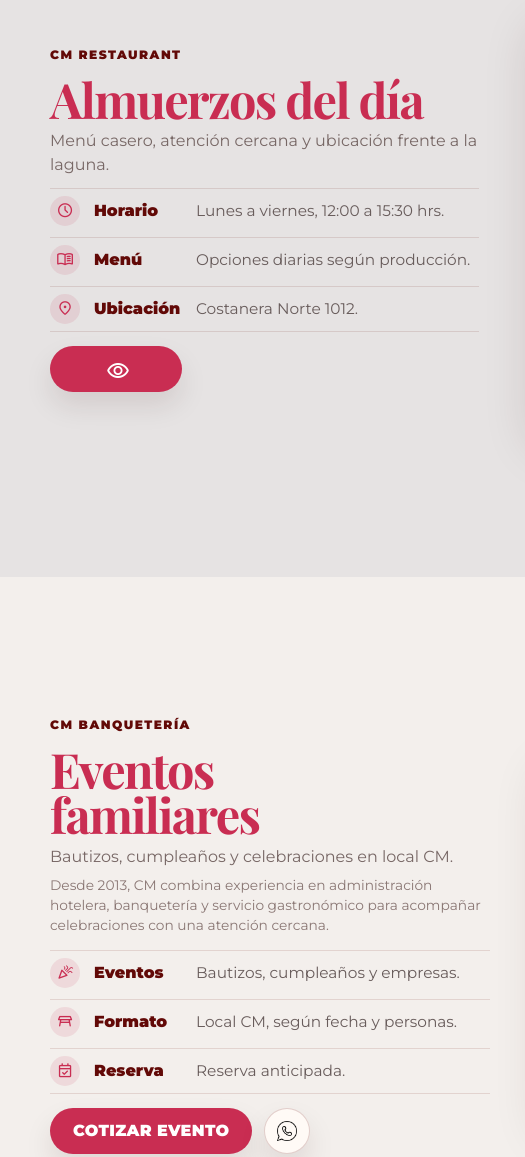
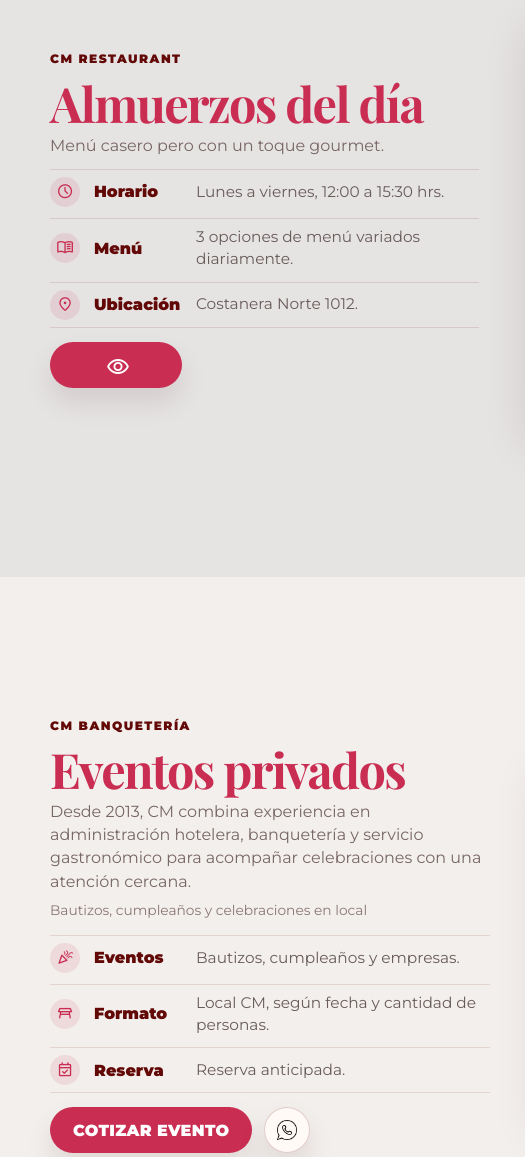
Before and after one commit to fcarrascomarin/cmbanqueteria-public, a plain HTML site: page index.html in a window 1280 px wide. Shown: the part 939-2096 px from the top of the page, 0-525 px from the left. Drawn offline with nearby package versions, Linux system fonts and the light colour scheme; no server answers.

Commit message:
modificar

```diff
--- a/index.html
+++ b/index.html
@@ -56,7 +56,7 @@
 <div class="container hero-content hero-editorial-grid">
 <div class="hero-copy">
 <div class="kicker">Desde 2013 · Costanera Norte 1012 · Laja</div>
-<h1>Restaurant y banquetería frente a La Señoraza</h1>
+<h1>CM Restaurant y Banquetería</h1>
 <p class="lead">Almuerzos de lunes a viernes y eventos familiares en local</p>
 <div class="hero-actions">
 <a class="btn btn-primary" href="#banqueteria">Cotizar</a>
@@ -81,10 +81,10 @@
         <div class="service-copy">
         <div class="kicker">CM Restaurant</div>
         <h2>Almuerzos del día</h2>
-        <p class="service-lead">Menú casero, atención cercana y ubicación frente a la laguna.</p>
+        <p class="service-lead">Menú casero pero con un toque gourmet.</p>
         <div class="feature-list compact icon-list restaurant-feature-list">
         <div><i aria-hidden="true" class="material-symbols-rounded">schedule</i><strong>Horario</strong><span>Lunes a viernes, 12:00 a 15:30 hrs.</span></div>
-        <div><i aria-hidden="true" class="material-symbols-rounded">menu_book</i><strong>Menú</strong><span>Opciones diarias según producción.</span></div>
+        <div><i aria-hidden="true" class="material-symbols-rounded">menu_book</i><strong>Menú</strong><span>3 opciones de menú variados diariamente.</span></div>
         <div><i aria-hidden="true" class="material-symbols-rounded">location_on</i><strong>Ubicación</strong><span>Costanera Norte 1012.</span></div>
         </div>
 
@@ -103,11 +103,11 @@
 <div class="container service-layout service-layout-montage banqueteria-layout-v8">
 <div class="service-copy">
 <div class="kicker">CM Banquetería</div>
-<h2>Eventos familiares</h2>
-<p class="service-lead">Bautizos, cumpleaños y celebraciones en local CM.</p><p class="banqueteria-history-note">Desde 2013, CM combina experiencia en administración hotelera, banquetería y servicio gastronómico para acompañar celebraciones con una atención cercana.</p>
+<h2>Eventos privados</h2>
+<p class="service-lead">Desde 2013, CM combina experiencia en administración hotelera, banquetería y servicio gastronómico para acompañar celebraciones con una atención cercana.</p><p class="banqueteria-history-note">Bautizos, cumpleaños y celebraciones en local</p>
 <div class="feature-list compact icon-list">
 <div><i aria-hidden="true" class="material-symbols-rounded">celebration</i><strong>Eventos</strong><span>Bautizos, cumpleaños y empresas.</span></div>
-<div><i aria-hidden="true" class="material-symbols-rounded">table_restaurant</i><strong>Formato</strong><span>Local CM, según fecha y personas.</span></div>
+<div><i aria-hidden="true" class="material-symbols-rounded">table_restaurant</i><strong>Formato</strong><span>Local CM, según fecha y cantidad de personas.</span></div>
 <div><i aria-hidden="true" class="material-symbols-rounded">event_available</i><strong>Reserva</strong><span>Reserva anticipada.</span></div>
 </div>
 <div class="service-actions">
```
